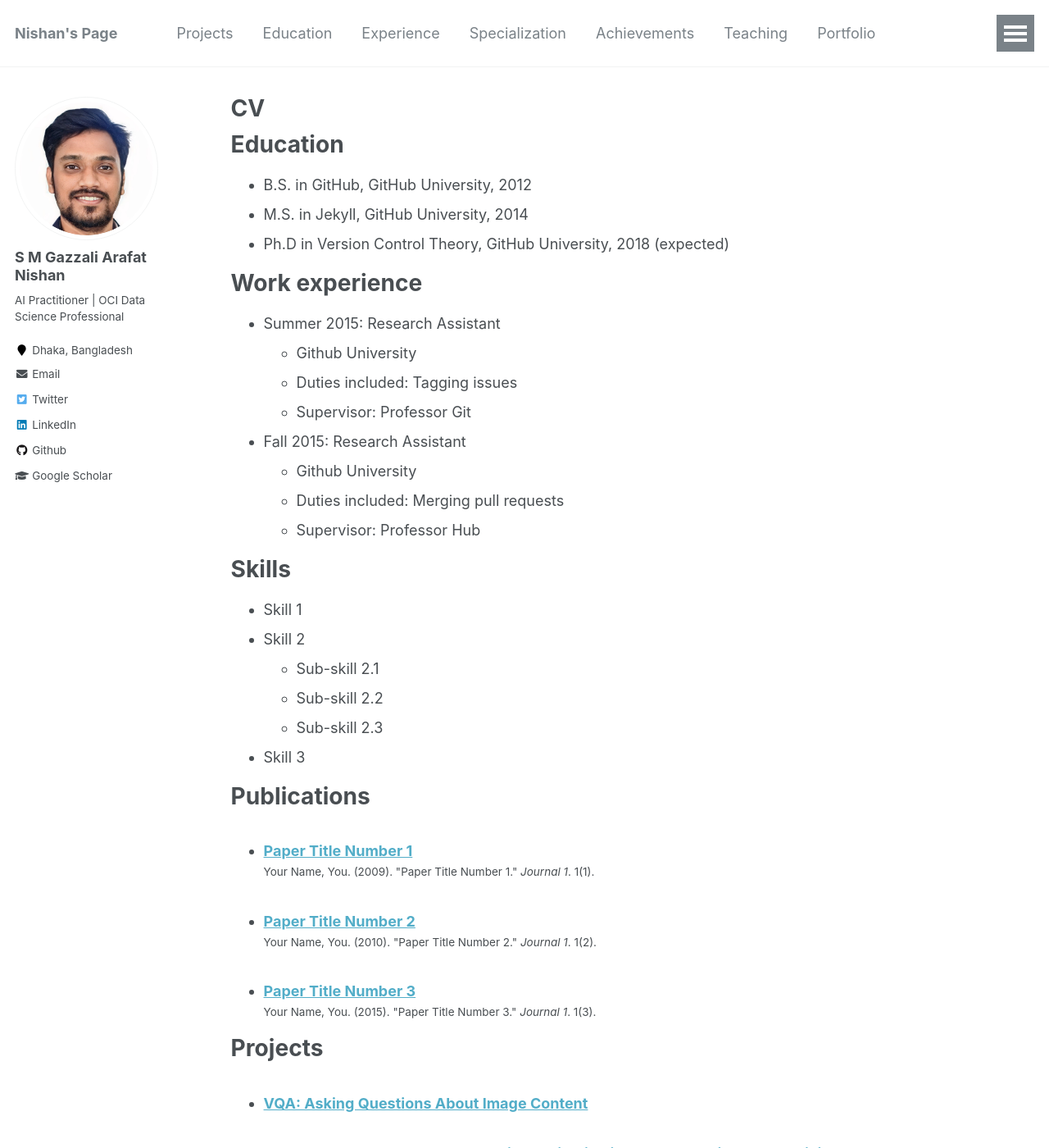
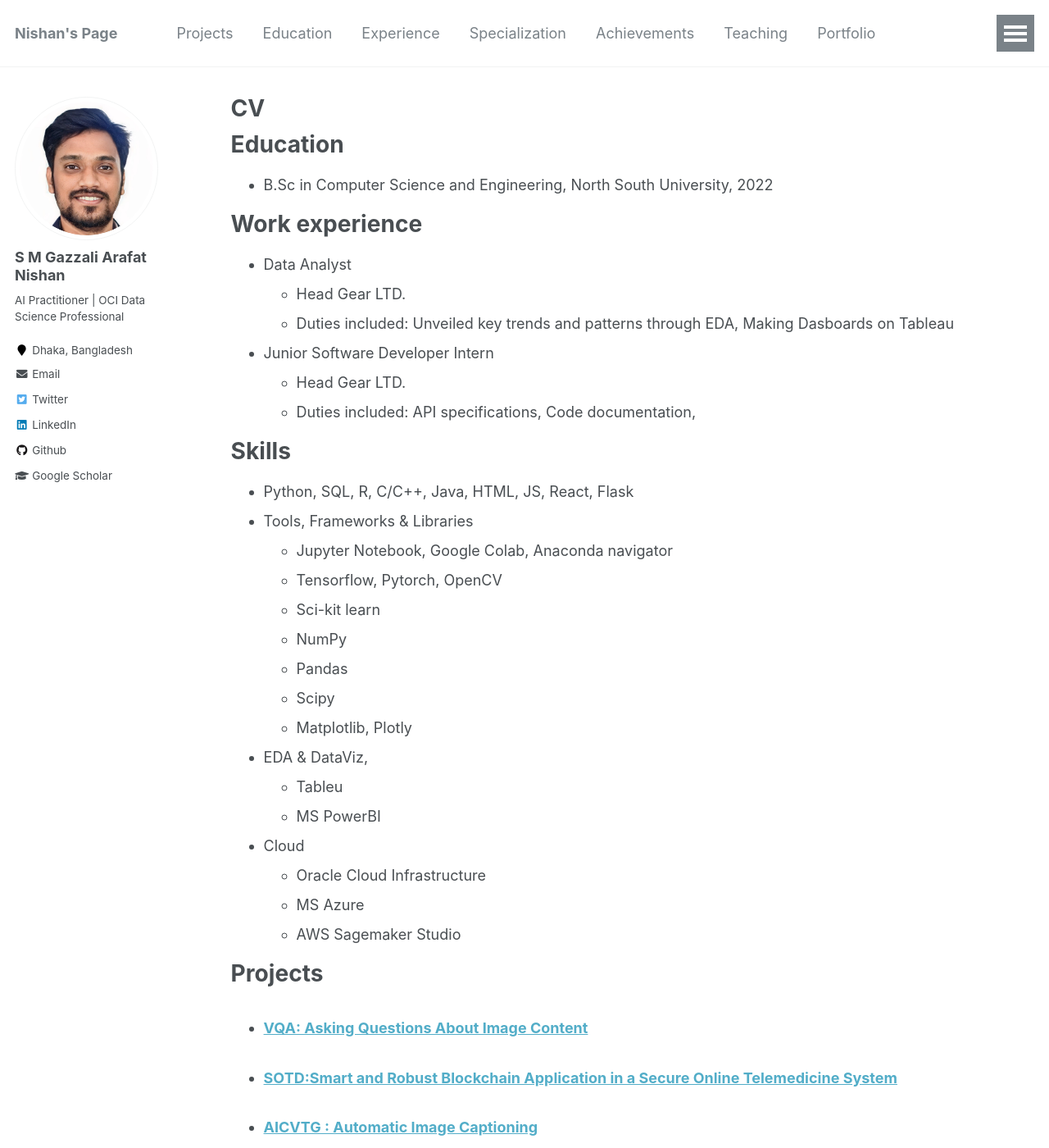
Before and after one commit to neuralnishan/neuralnishan.github.io, a Jekyll site: the page built from _pages/cv.md, in a window 1280 px wide and 1400 px high. Shown: the whole window at 82% size. Built offline with Jekyll 4.4.1, drawn with Linux system fonts in a browser that asks for light colours; some of the changed text lies outside the part shown.

Commit message:
Update Skills

```diff
--- a/_pages/cv.md
+++ b/_pages/cv.md
@@ -11,36 +11,40 @@ redirect_from:
 
 Education
 ======
-* B.S. in GitHub, GitHub University, 2012
-* M.S. in Jekyll, GitHub University, 2014
-* Ph.D in Version Control Theory, GitHub University, 2018 (expected)
+* B.Sc in Computer Science and Engineering, North South University, 2022
+
 
 Work experience
 ======
-* Summer 2015: Research Assistant
-  * Github University
-  * Duties included: Tagging issues
-  * Supervisor: Professor Git
+* Data Analyst
+  * Head Gear LTD.
+  * Duties included: Unveiled key trends and patterns through EDA, Making Dasboards on Tableau
 
-* Fall 2015: Research Assistant
-  * Github University
-  * Duties included: Merging pull requests
-  * Supervisor: Professor Hub
+* Junior Software Developer Intern
+  * Head Gear LTD.
+  * Duties included: API specifications, Code documentation,
+
 
 Skills
 ======
-* Skill 1
-* Skill 2
-  * Sub-skill 2.1
-  * Sub-skill 2.2
-  * Sub-skill 2.3
-* Skill 3
+* Python, SQL, R, C/C++, Java, HTML, JS, React, Flask
+* Tools, Frameworks & Libraries
+  * Jupyter Notebook, Google Colab, Anaconda navigator
+  * Tensorflow, Pytorch, OpenCV
+  * Sci-kit learn
+  * NumPy
+  * Pandas
+  * Scipy
+  * Matplotlib, Plotly
+* EDA & DataViz,
+  * Tableu
+  * MS PowerBI
+* Cloud
+  * Oracle Cloud Infrastructure
+  * MS Azure
+  * AWS Sagemaker Studio
 
-Publications
-======
-  <ul>{% for post in site.publications %}
-    {% include archive-single-cv.html %}
-  {% endfor %}</ul>
+
 
 Projects
 ======
@@ -53,13 +57,3 @@ Achievements
   <ul>{% for post in site.achievements %}
     {% include archive-single-talk-cv.html %}
   {% endfor %}</ul>
-
-Teaching
-======
-  <ul>{% for post in site.teaching %}
-    {% include archive-single-cv.html %}
-  {% endfor %}</ul>
-
-Service and leadership
-======
-* Currently signed in to 43 different slack teams
```
